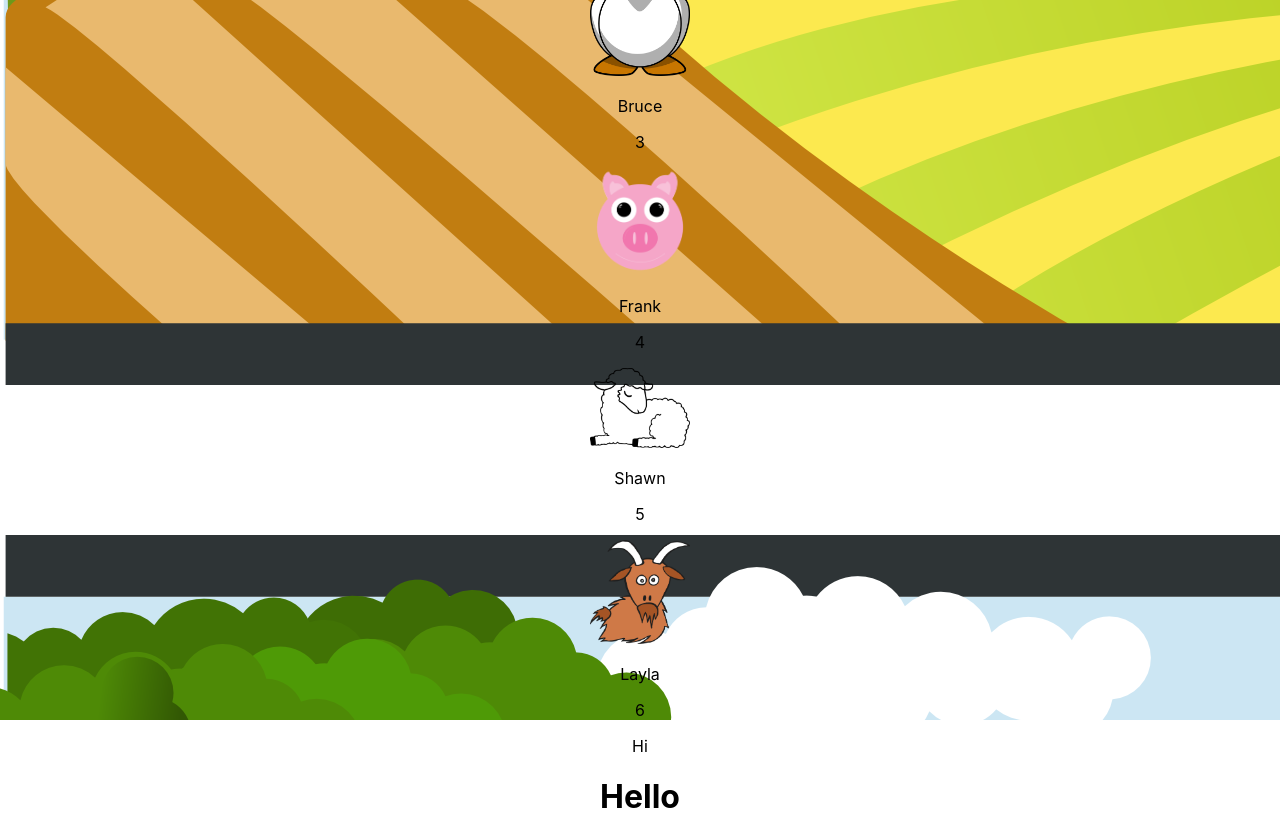
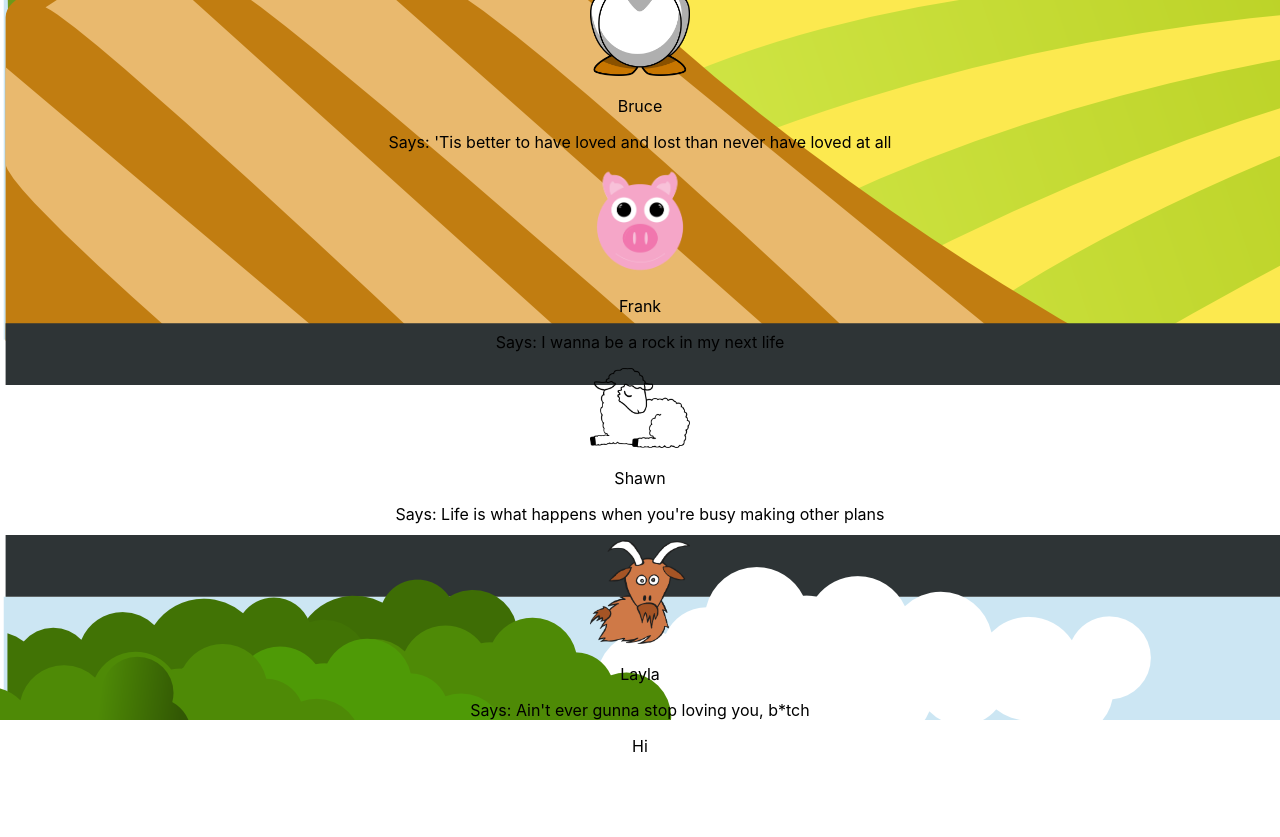
Before and after one commit to ari-harlem-caballero/React-Scratch-Animal-Farm, a React (Create React App) app: page / in a window 1280 px wide. Shown: the part 500-1337 px from the top of the page. After the commit the page ends 1256 px from the top, so only its background shows below. Built offline with nearby package versions, Linux system fonts and the light colour scheme.

Commit message:
added sayings

```diff
--- a/src/App.js
+++ b/src/App.js
@@ -10,7 +10,6 @@ function App() {
       <Header greeting='Hello' />
       <Main animals= {animal} />
       <Footer email='mine@mine' />
-      <h1>Hello</h1>
     </div>
   );
 }
--- a/src/Components/Animal/Animal.js
+++ b/src/Components/Animal/Animal.js
@@ -6,7 +6,7 @@ export default function Animal({ name, type, says }) {
     <img alt={`${type}`} src={ `./${type}.png` } width={100} />
 
     <p>{name}</p>
-    <p>{says}</p>
+    <p>Says: {says}</p>
 
   </div>;
 }
--- a/src/data.js
+++ b/src/data.js
@@ -2,31 +2,31 @@ export const animal = [
   {
     name: 'Betsy',
     type: 'cow',
-    says: 1
+    says: `"You miss 100% of the shots you don't take. -- Wayne Gretzky" -- Michael Scott`
   },
   {
     name: 'Isabelle',
     type: 'donkey',
-    says: 2
+    says: 'These pains you feel are messengers. Listen to them.'
   },
   {
     name: 'Bruce',
     type: 'goose',
-    says: 3
+    says: `'Tis better to have loved and lost than never have loved at all`
   },
   {
     name: 'Frank',
     type: 'pig',
-    says: 4
+    says: 'I wanna be a rock in my next life'
   },
   {
     name: 'Shawn',
     type: 'sheep',
-    says: 5
+    says: `Life is what happens when you're busy making other plans`
   },
   {
     name: 'Layla',
     type: 'goat',
-    says: 6
+    says: `Ain't ever gunna stop loving you, b*tch`
   },
 ];
```
